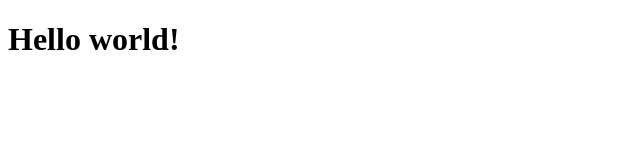
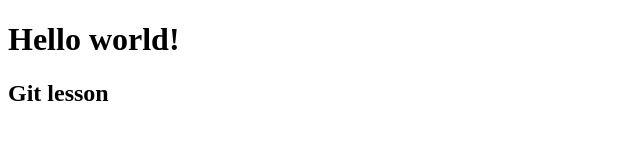
Before and after one commit to arsenal122/project, a plain HTML site: page index.html in a window 1280 px wide. Shown: the whole page, without its empty margins (0-640 px from the left). Drawn offline with Linux system fonts and the light colour scheme.

Commit message:
index.html mod

```diff
--- a/index.html
+++ b/index.html
@@ -7,5 +7,6 @@
   </head>
   <body>
     <h1>Hello world!</h1>
+    <h2>Git lesson</h2>
   </body>
 </html>
```
